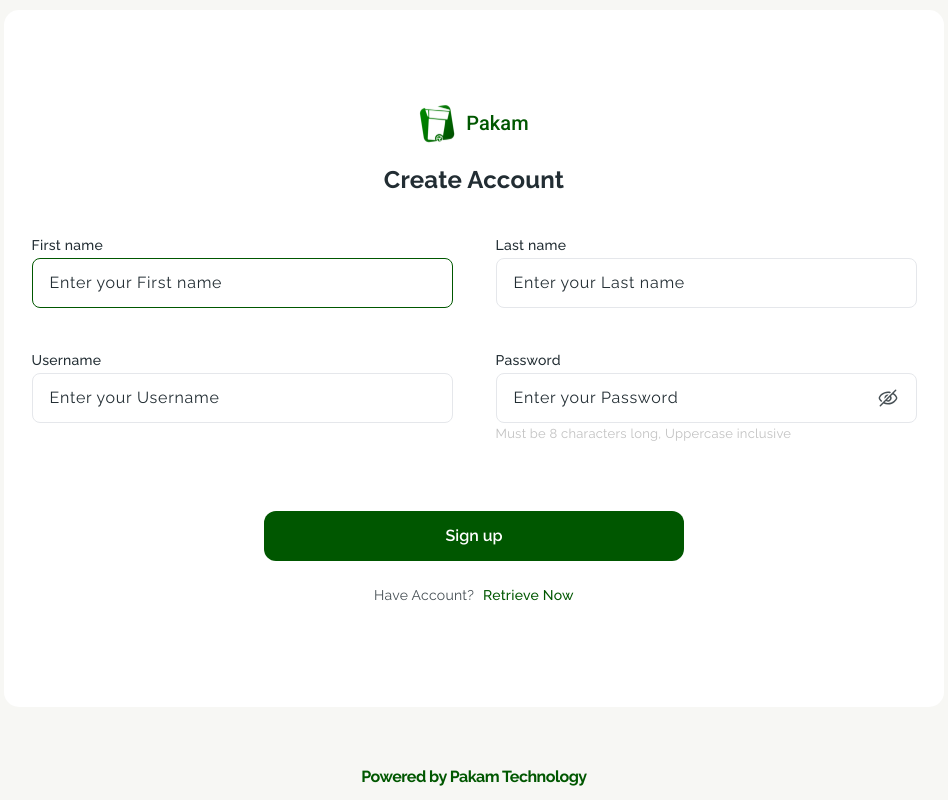
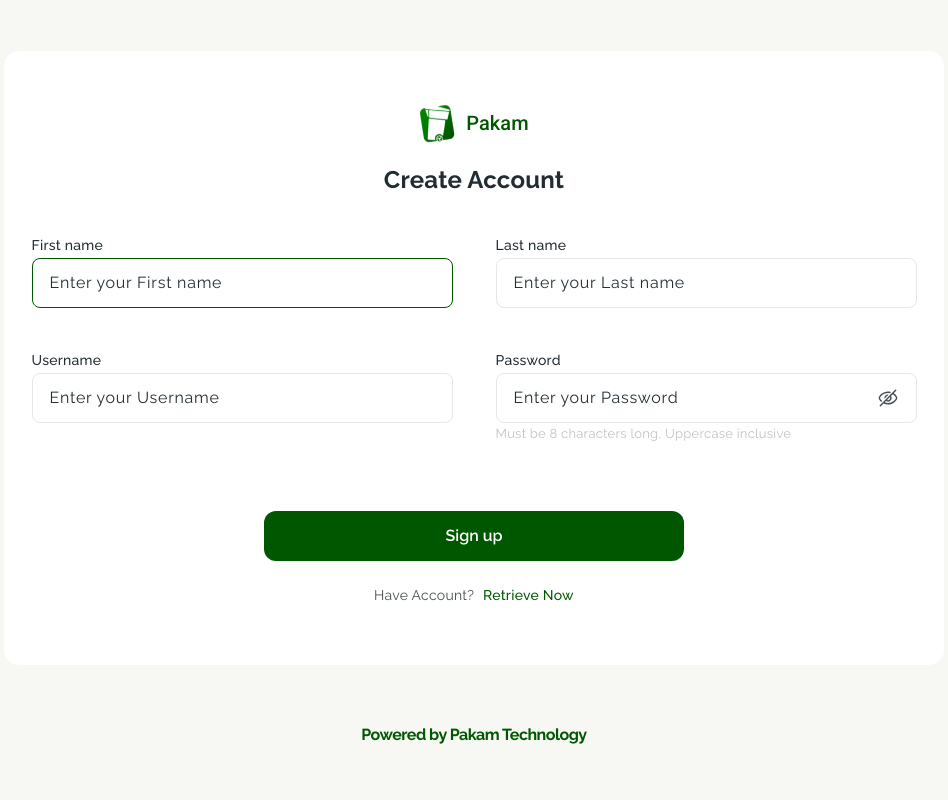
Before and after one commit to ogooluwanick/pekam_frontend, a React (Create React App) app: page /signup in a window 1280 px wide. Shown: the whole page, without its empty margins (166-1114 px from the left). Built offline with nearby package versions, Linux system fonts and the light colour scheme.

Commit message:
fix viewport

```diff
--- a/src/App.scss
+++ b/src/App.scss
@@ -38,7 +38,10 @@ button{
 
 .pageDialog{
         width: 100%;
-        height: 100%;
+        height: fit-content;
+        min-height: 100vh;
+        overflow-y: scroll;
+        margin: auto;
 
         display: flex;
         justify-content: center;
@@ -47,9 +50,9 @@ button{
 
         >section{
                 width: calc( 100% - 20px);
-                height: 100%;
+                height: fit-content;
                 max-width: 940px;
-                max-height: 697px;
+                // max-height: 697px;
                 padding:  52px 27.5px;
                 border-radius: 15px;
                 background-color: #fff;
```
